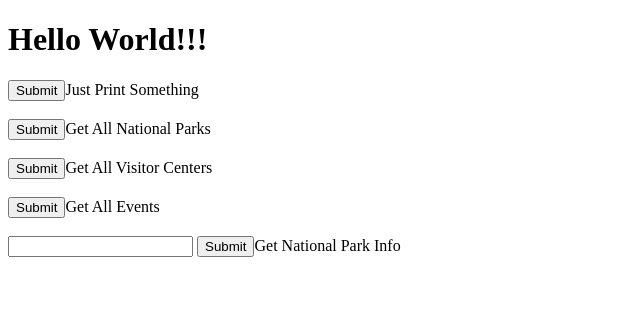
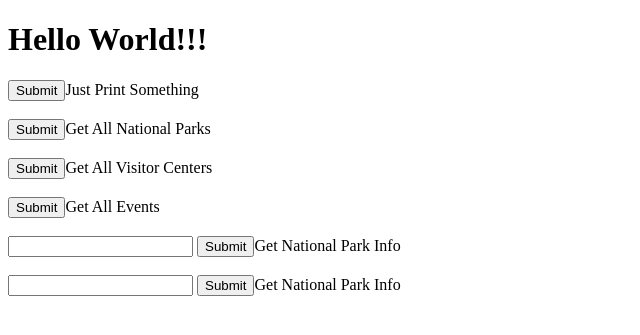
Before and after one commit to JelaineG/Project2AJEC, a web app: page / in a window 1280 px wide. Shown: the top 335 px of the page, without its empty margins (0-640 px from the left). Run offline with its HTML, style and script files only (its server is not run), Linux system fonts and the light colour scheme; data that the repository does not hold is empty.

Commit message:
Extracted National Park to web page

```diff
--- a/Project2/SpringProject/src/main/Java/com/ex/revature/DAO/GetNationalParksFromDBDAO.java
+++ b/Project2/SpringProject/src/main/Java/com/ex/revature/DAO/GetNationalParksFromDBDAO.java
@@ -22,7 +22,8 @@ public class GetNationalParksFromDBDAO {
 
     public GetNationalParksFromDBDAO(){
 
-    }
+    }//end of no arg constructor for GetNationaParksFromDBDAO
+
     @Autowired
     public static SessionFactory getSessionFactory() {
         return sessionFactory;
--- a/Project2/SpringProject/src/main/Java/com/ex/revature/entities/NationalParks.java
+++ b/Project2/SpringProject/src/main/Java/com/ex/revature/entities/NationalParks.java
@@ -107,7 +107,11 @@ public class NationalParks {
 
     @Override
     public String toString(){
-        return "The name of this park  with parkCode = " + parkCode + " is " + fullName;
+        return "The name for the park with parkCode = " + parkCode + " is " + fullName + "</br></br>" +
+                "The park designation is: " + designation + "</br></br>"+
+                "The park directions are: " + description + "</br></br>" +
+                "The park description is: " + directionsInfo + "</br></br>" +
+                "The park weather information is: " + weatherInfo + "</br></br>";
     }
 
 }//end of National Parks Class
--- a/Project2/SpringProject/src/main/Java/com/ex/revature/services/GetAllNationalParksInfoFromNPS.java
+++ b/Project2/SpringProject/src/main/Java/com/ex/revature/services/GetAllNationalParksInfoFromNPS.java
@@ -68,11 +68,6 @@ public class GetAllNationalParksInfoFromNPS {
             jsonObject2=jsonArray.getJSONObject(i);
             nationalParks=new NationalParks();
 
-
-
-
-            //nationalParksDAO = new NationalParksDAO();
-
             nationalParks.setFullName(jsonObject2.get("fullName").toString());
             nationalParks.setDesignation(jsonObject2.get("designation").toString());
             nationalParks.setDescription(jsonObject2.get("description").toString());
--- a/Project2/SpringProject/src/main/webapp/WEB-INF/orm-beans.xml
+++ b/Project2/SpringProject/src/main/webapp/WEB-INF/orm-beans.xml
@@ -36,9 +36,4 @@
     <bean id="transactionManager" class="org.springframework.orm.hibernate5.HibernateTransactionManager">
         <property name="sessionFactory" ref="sessionFactory"/>
     </bean>
-    <!--
-    <bean id="nationalParksDao" class="com.ex.revature.DAO.NationalParksDAO">
-        <property name="sessionFactory" ref="sessionFactory"/>
-    </bean>
-    -->
 </beans>
--- a/Project2/SpringProject/src/main/webapp/index.html
+++ b/Project2/SpringProject/src/main/webapp/index.html
@@ -26,6 +26,11 @@
     <input type="text" id="parkCode" name="parkCode" required>
     <input type="submit" name="parkCode">Get National Park Info
 </form>
+    </br>
+    <form action="getNationalParkMethod">
+        <input type="text" name="parkCode" required>
+        <input type="submit" name="parkCode">Get National Park Info
+    </form>
 
 
 
```
Also changed, not shown: Project2/SpringProject/src/main/Java/com/ex/revature/services/GetNationalParkFromController.java (added, +39 -0 lines), Project2/SpringProject/src/main/Java/com/ex/revature/services/GetNationalParkFromDB.java (+5 -5 lines), 9 other files.
